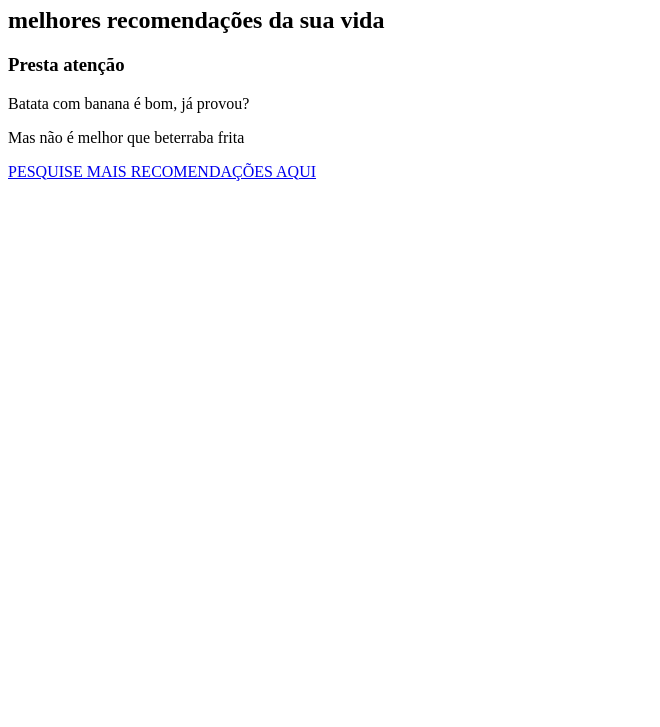
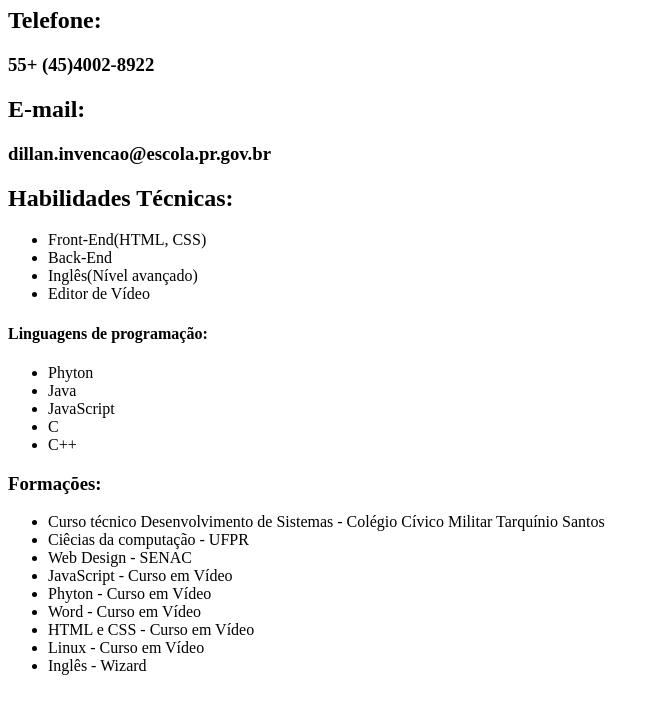
Before and after one commit to dillanbarbosa/primeirapagina, a plain HTML site: page index.html in a window 1280 px wide. Shown: the part 73-800 px from the top of the page, without its empty margins (0-660 px from the left). Drawn offline with Linux system fonts and the light colour scheme.

Commit message:
Add files via upload

```diff
--- a/index.html
+++ b/index.html
@@ -6,11 +6,39 @@
     <title>Batata Banana</title>
 </head>
 <body>
-    <h1>Recomendações de comidas</h1>
-    <h2>melhores recomendações da sua vida</h2>
-    <h3>Presta atenção</h3>
-    <p>Batata com banana é bom, já provou?</p>
-    <p>Mas não é melhor que beterraba frita</p>
-    <a href="https://www.google.com">PESQUISE MAIS RECOMENDAÇÕES AQUI</a>
+    <h1>Dillan Barbosa</h1>
+    <h2>Telefone:</h2>
+     <h3>55+ (45)4002-8922</h3>
+    <h2>E-mail:</h2>
+     <h3>dillan.invencao@escola.pr.gov.br</h3>
+     <h2>Habilidades Técnicas:</h2>
+    <ul>
+       <li>Front-End(HTML, CSS)</li>
+       <li>Back-End</li>
+       <li>Inglês(Nível avançado)</li>
+       <li>Editor de Vídeo</li>
+    </ul>
+
+    <h4>Linguagens de programação:</h4>
+    <ul>
+       <li>Phyton</li>
+       <li>Java</li>
+       <li>JavaScript</li>
+       <li>C</li>
+       <li>C++</li>
+    </ul>
+
+    <h3>Formações:</h3>
+    <ul>
+       <li>Curso técnico Desenvolvimento de Sistemas - Colégio Cívico Militar Tarquínio Santos</li>
+       <li>Ciêcias da computação - UFPR</li>
+       <li>Web Design - SENAC</li>
+       <li>JavaScript - Curso em Vídeo</li>
+       <li>Phyton - Curso em Vídeo</li>
+       <li>Word - Curso em Vídeo</li>
+       <li>HTML e CSS - Curso em Vídeo</li>
+       <li>Linux - Curso em Vídeo</li>
+       <li>Inglês - Wizard</li>
+
 </body>
 </html>
```
